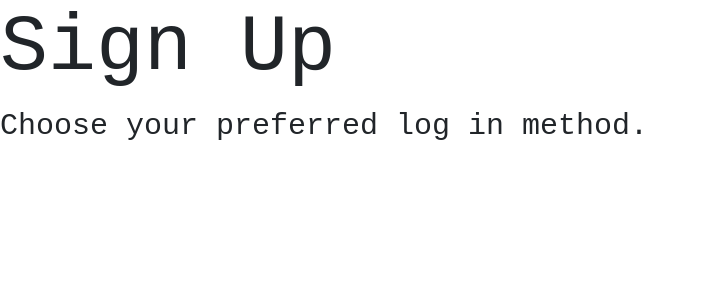
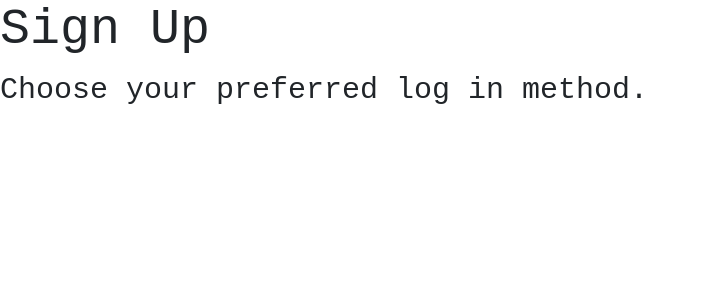
Before and after one commit to dude100no/Geekout-Hackathon-2022, a React (Vite) app in the folder frontend/: page /signup in a window 1280 px wide. Shown: the top 300 px of the page, without its empty margins (0-703 px from the left). Built offline with nearby package versions, Linux system fonts and the light colour scheme; a web font is replaced by a local one.

Commit message:
Update signup.jsx

```diff
--- a/frontend/src/pages/signup.jsx
+++ b/frontend/src/pages/signup.jsx
@@ -1,12 +1,14 @@
 import React from "react";
 //change background color
+import { useNavigate } from "react-router-dom";
+import { Button } from 'react-bootstrap';
+
 function SignUp() {
   return (
    <div className="Sign">
       <header className="Signup-header">
-        <h1 style={{ fontSize: 80, fontFamily: "monospace" }}>Sign Up</h1>
-        <p style={{ fontSize: 30, fontFamily: "monospace" }}>
-          Choose your preferred log in method.
+        <h1 style={{ fontSize: 50, fontFamily: "monospace" }}>Sign Up</h1>
+        <p style={{ fontSize: 30, fontFamily: "monospace" }}>Choose your preferred log in method.
         </p>
       </header>
   </div>
```
